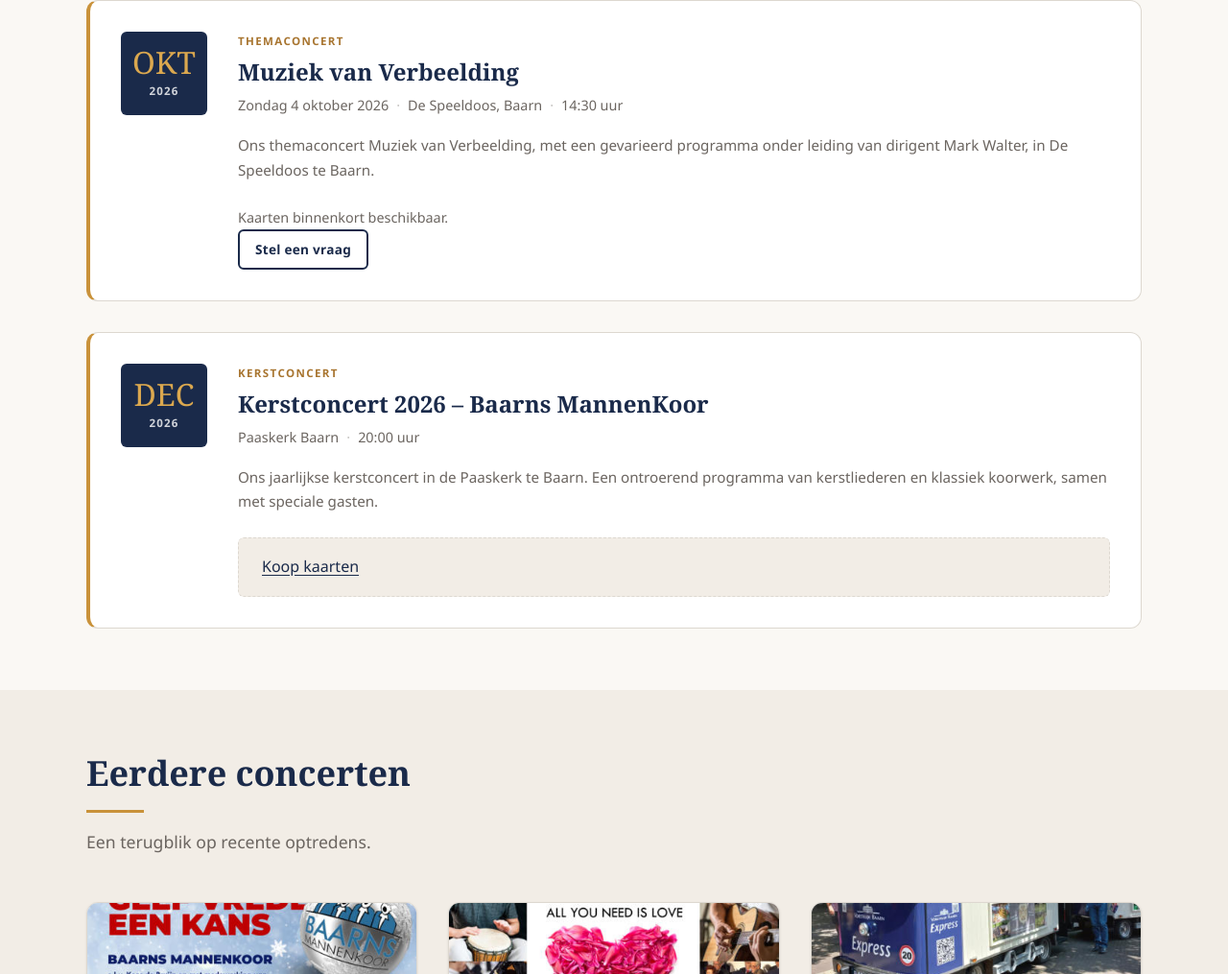
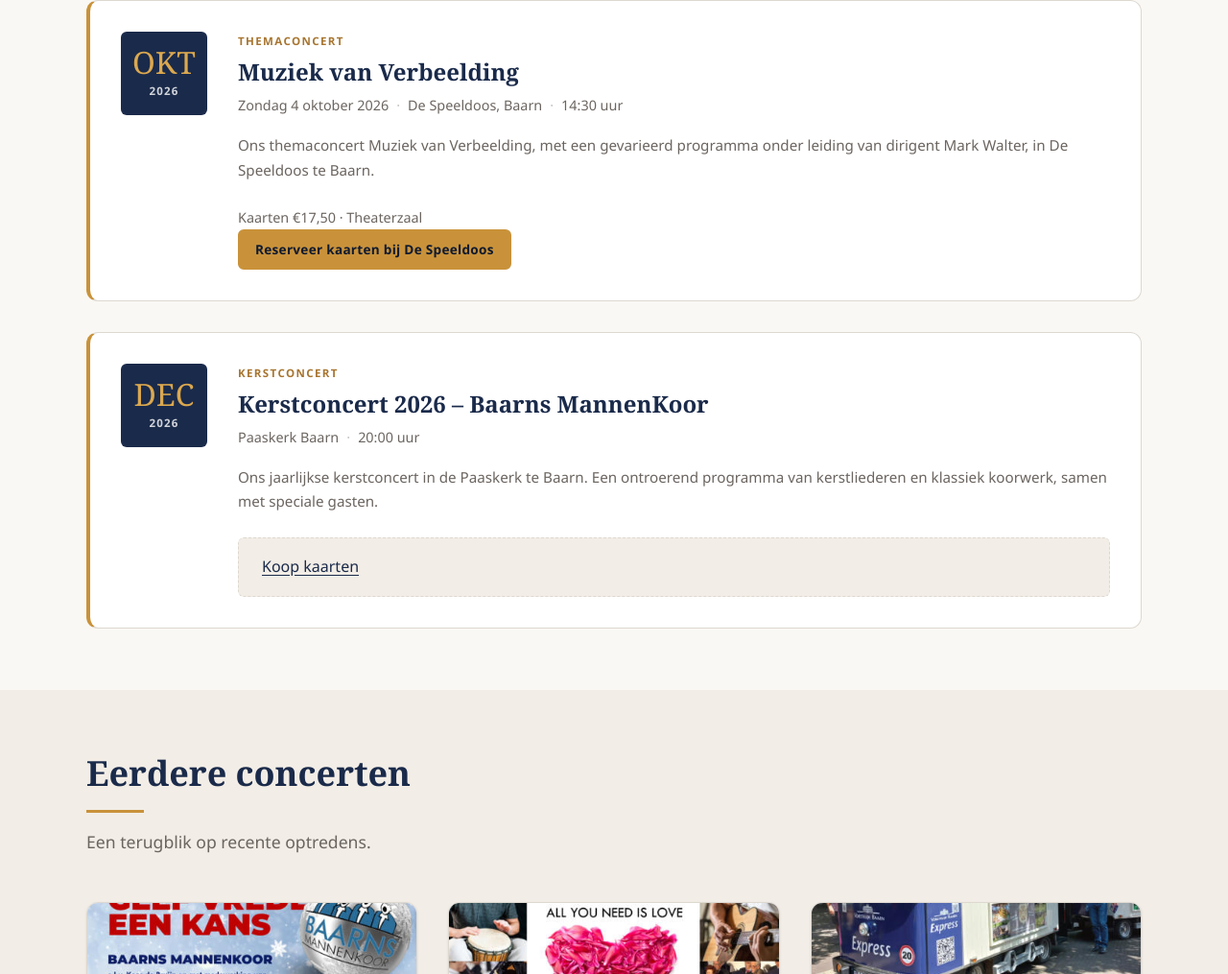
Before and after one commit to TheSocialChicken/BaarnsMannenKoor, an Astro site: page /events in a window 1280 px wide. Shown: the part 896-1911 px from the top of the page at 96% size. Built offline with nearby package versions, Linux system fonts and the light colour scheme; Astro itself is replaced by a stand-in of ours; a script that the page names is missing.

Commit message:
Add ticket reservation link for Muziek van Verbeelding (De Speeldoos)
Replaces the 'kaarten binnenkort beschikbaar' placeholder on the
events page with a real reservation link, and adds a homepage news
item announcing it.

```diff
--- a/src/pages/events.astro
+++ b/src/pages/events.astro
@@ -101,11 +101,15 @@ const base = import.meta.env.BASE_URL.replace(/\/$/, "");
               Ons themaconcert Muziek van Verbeelding, met een gevarieerd programma
               onder leiding van dirigent Mark Walter, in De Speeldoos te Baarn.
             </p>
-            <!-- REPLACE THIS BLOCK WITH THE TICKET EMBED ONCE RECEIVED -->
             <div class="ticket-placeholder">
-              <p class="ticket-placeholder-msg">Kaarten binnenkort beschikbaar.</p>
-              <a href={`${base}/contact`} class="btn btn--outline-dark btn--sm">
-                Stel een vraag
+              <p class="ticket-placeholder-msg">Kaarten &euro;17,50 &middot; Theaterzaal</p>
+              <a
+                href="https://www.speeldoosbaarn.nl/agenda/baarns-mannenkoor-yz74"
+                class="btn btn--primary btn--sm"
+                target="_blank"
+                rel="noopener noreferrer"
+              >
+                Reserveer kaarten bij De Speeldoos
               </a>
             </div>
           </div>
```
Also changed, not shown: src/pages/index.astro (+17 -0 lines).
